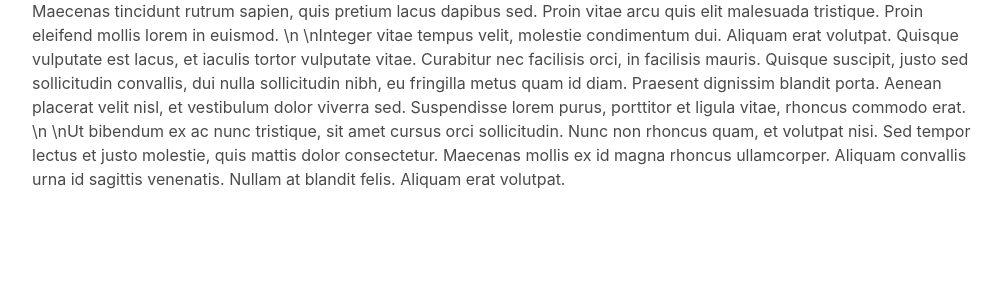
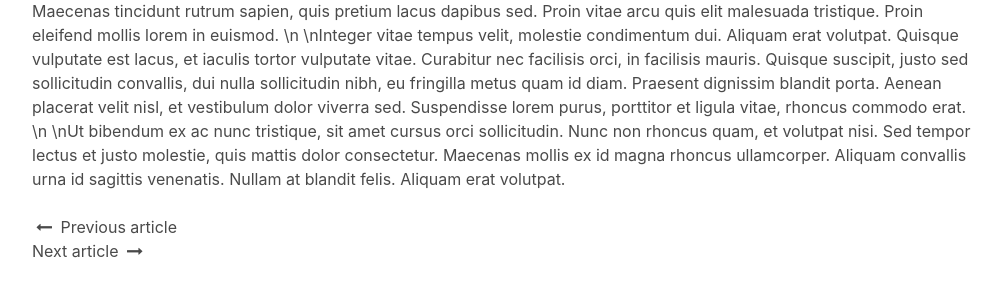
Before and after one commit to LostCore/rdcom_flask, a Flask app: page /article/article_two in a window 1280 px wide. Shown: the part 469-769 px from the top of the page, without its empty margins (222-1223 px from the left). Run offline with Flask 2, Linux system fonts and the light colour scheme; style sheets or scripts are compiled from the project's sources; some libraries are stand-ins or nearby versions.

Commit message:
More styles

```diff
--- a/rdcom_website/templates/article.html
+++ b/rdcom_website/templates/article.html
@@ -8,7 +8,7 @@
         </figure>
     </div>
     <div class="column">
-        <nav class="breadcrumb" aria-label="breadcrumbs">
+        <nav class="breadcrumb bc-top bc-article" aria-label="breadcrumbs">
             <ul>
             {% for bc_entry in breadcrumb %}
                 <li {% if(bc_entry[3]) %}class="is-active"{% endif %}><a href="{{ bc_entry[2] }}">{{ bc_entry[0] }}</a></li>
@@ -16,11 +16,32 @@
             </ul>
         </nav>
         <div class="content">
-            <h1>{{ article.title }}</h1>
+            <h1 class="article-title">{{ article.title }}</h1>
         </div>
-        <div class="content">
+        <div class="content article-content">
             {{ article_content | safe }}
         </div>
+        <nav class="breadcrumb bc-bottom bc-article" aria-label="breadcrumbs">
+            <ul>
+            {% for bc_entry in breadcrumb %}
+                <li {% if(bc_entry[3]) %}class="is-active"{% endif %}><a href="{{ bc_entry[2] }}">{{ bc_entry[0] }}</a></li>
+            {% endfor %}
+            </ul>
+        </nav>
+        <nav id="article-nav">
+            <ul>
+                <li>
+                    <span class="icon">
+                      <i class="fa fa-long-arrow-left"></i>
+                    </span> Previous article
+                </li>
+                <li>
+                    Next article <span class="icon">
+                      <i class="fa fa-long-arrow-right"></i>
+                    </span>
+                </li>
+            </ul>
+        </nav>
     </div>
 </div>
 {% endblock %}
--- a/rdcom_website/templates/index.html
+++ b/rdcom_website/templates/index.html
@@ -3,7 +3,7 @@
 {% block content %}
 <div class="columns">
     <div class="column is-narrow">
-        <figure class="image">
+        <figure class="image is-150x150">
             <img src="http://via.placeholder.com/150x150">
         </figure>
     </div>
--- /dev/null
+++ b/sass/_article.scss
@@ -0,0 +1,11 @@
+nav.breadcrumb{
+  &.bc-bottom{
+    @media screen and (min-width: $tablet){
+      display: none;
+    }
+  }
+}
+
+nav#article-nav{
+  //...
+}
--- a/sass/_blog.scss
+++ b/sass/_blog.scss
@@ -6,4 +6,9 @@
          display: table-cell;
     }
   }
+  .article-entry{
+    .article-content{
+      margin: 1em 0;
+    }
+  }
 }
--- /dev/null
+++ b/sass/_index.scss
@@ -0,0 +1,15 @@
+ul#active-projects{
+  li{
+    margin-bottom: 1em;
+    span.project-title{
+      display: block;
+      margin-bottom: 0.3em;
+      @extend .title;
+      @extend .is-6;
+    }
+    p{
+      display: inline-block;
+      vertical-align: middle;
+    }
+  }
+}
--- a/sass/rdcom.scss
+++ b/sass/rdcom.scss
@@ -11,26 +11,22 @@ $dimensions: 16 24 32 48 64 96 128 150;
 /*! Website styles */
 
 @import "typography";
+@import "index";
 @import "blog";
-
-ul#active-projects{
-  li{
-    margin-bottom: 1em;
-    span.project-title{
-      display: block;
-      margin-bottom: 0.3em;
-      @extend .title;
-      @extend .is-6;
-    }
-    p{
-      display: inline-block;
-      vertical-align: middle;
-    }
-  }
-}
+@import "article";
 
 .header-wrapper{
   h1{
     border-bottom: 4px solid black;
   }
 }
+
+nav.breadcrumb{
+  ul{
+    li{
+      &:first-child a{
+        padding-left: 0;
+      }
+    }
+  }
+}
```
Also changed, not shown: rdcom_website/templates/blog.html (+5 -3 lines).
